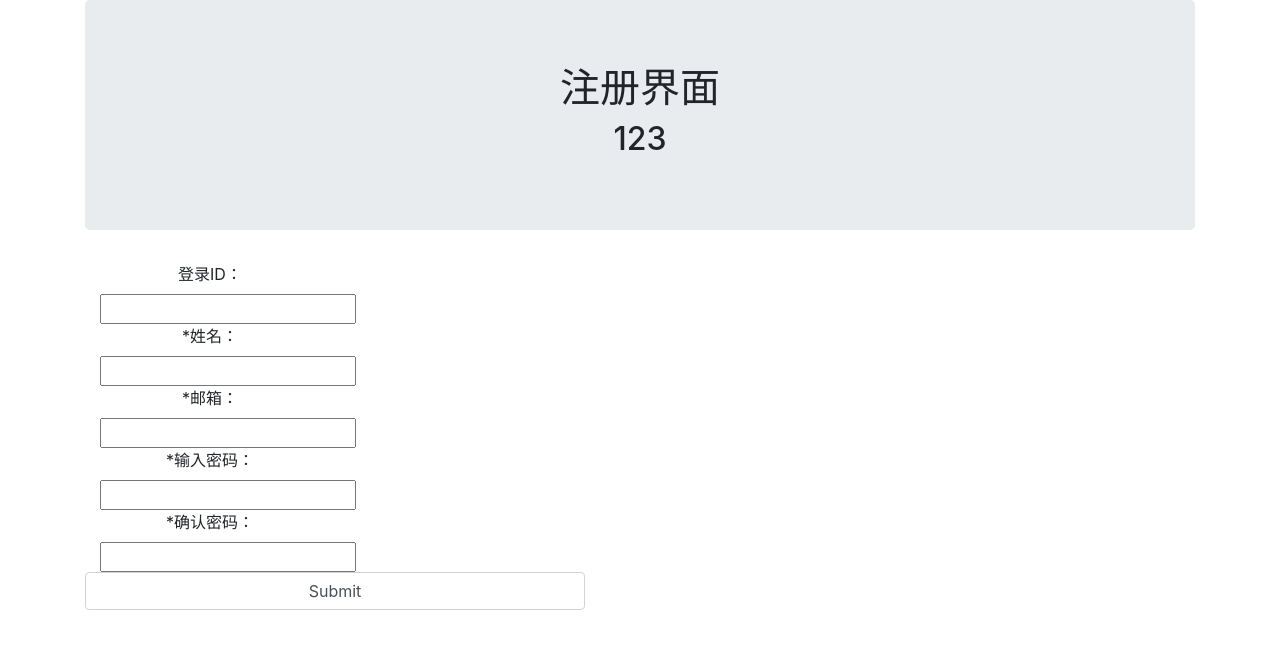
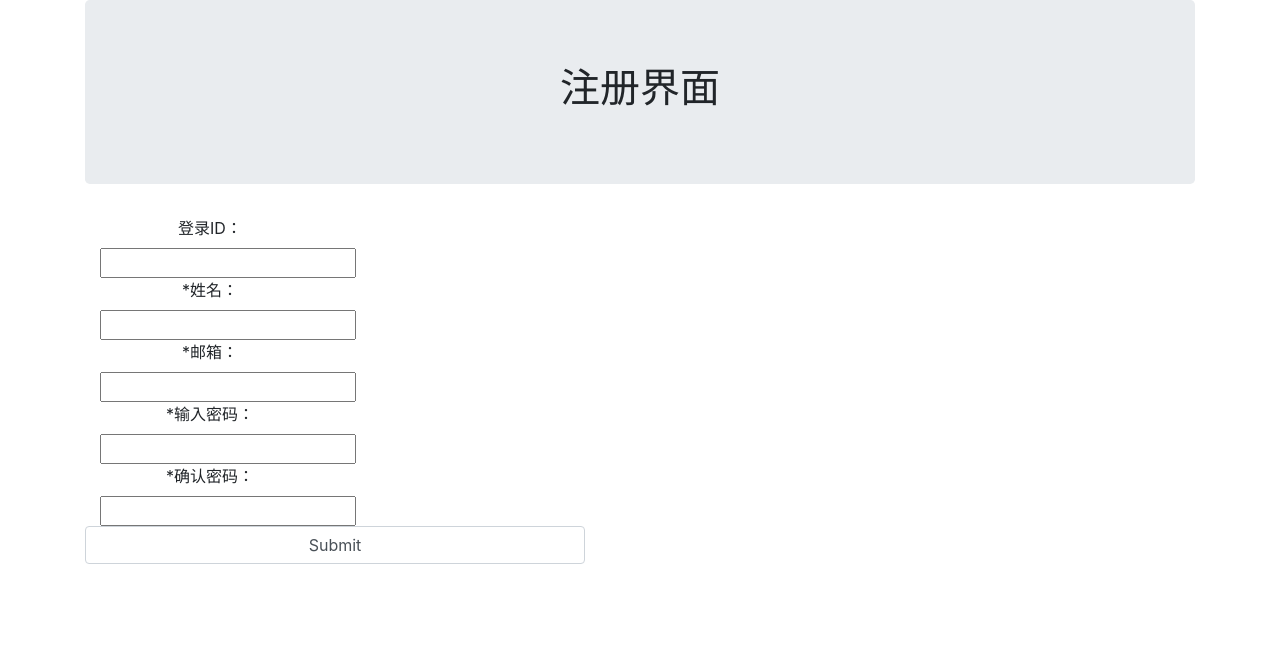
Before and after one commit to 905585272/IssueManagement, a Vue app: page /#/registerpage in a window 1280 px wide. Shown: the top 648 px of the page. Built offline with nearby package versions, Linux system fonts and the light colour scheme.

Commit message:
registerPage

```diff
--- a/src/components/registerPage.vue
+++ b/src/components/registerPage.vue
@@ -2,7 +2,6 @@
   <div class="container">
     <div class="text-center jumbotron">
       <h1>注册界面</h1>
-      <h2>123</h2>
     </div>
     <div class="content text-center">
       <form class="form-group">
```
